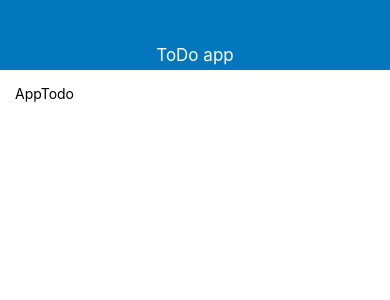
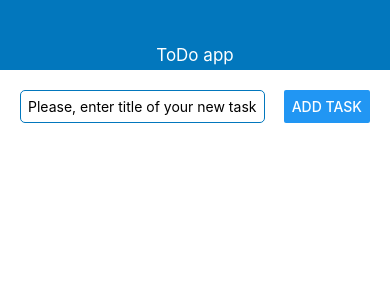
Before and after one commit to vovBorya/todo-list-react-native, a React Native app: screen / in a window 390 px wide. Shown: the top 300 px of the page. Built offline with nearby package versions, Linux system fonts and the light colour scheme.

Commit message:
added base wrapper

```diff
--- a/App.js
+++ b/App.js
@@ -5,15 +5,40 @@ import AddTodo from "./src/components/add-todo";
 
 export default function App() {
 
+  const [ todos, setTodos ] = useState([]);
+
+  const addTodo = (title) => {
+    const newTodo = {
+      id: Date.now().toString(),
+      title,
+      important: false
+    }
+
+    setTodos(prev => [...prev, newTodo])
+
+    console.log(todos)
+  }
+
   return (
-    <View style={styles.container}>
+    <View>
       <Navbar title="ToDo app" />
-      <AddTodo />
+      <View style={styles.container}>
+        <AddTodo addTodo={addTodo} />
+        <View>
+          {
+            todos.map(({ id, title }) => (
+                <Text key={id}>{title}</Text>
+              )
+            )
+          }
+        </View>
+      </View>
     </View>
   );
 }
 
 const styles = StyleSheet.create({
   container: {
+    padding: 20
   },
 });
--- a/src/components/add-todo/add-todo.js
+++ b/src/components/add-todo/add-todo.js
@@ -1,15 +1,55 @@
-import React from 'react';
-import { View, StyleSheet, Text, Button } from 'react-native';
+import React, { useState } from 'react';
+import {
+  View,
+  StyleSheet,
+  Text,
+  Button,
+  TextInput
+} from 'react-native';
 
-const AddTodo = () => (
-  <View style={styles.container}>
-    <Text >AppTodo</Text>
-  </View>
-)
+const AddTodo = ({ addTodo }) => {
+
+  const [ text, setText ] = useState('')
+
+  const onAddedBtnClick = () => {
+    if (text !== '') {
+      addTodo(text);
+    } else alert('Enter title of task')
+  }
+
+  return (
+    <View style={styles.container}>
+      <TextInput
+        style={styles.textInput}
+        placeholder="Please, enter title of your new task"
+        onChangeText={text => setText(text)}
+        defaultValue={text}
+      />
+      <Button
+        style={styles.button}
+        title="Add task"
+        onPress={() => onAddedBtnClick()}
+      />
+    </View>
+  )
+}
 
 const styles = StyleSheet.create({
   container: {
-    margin: 15
+    flexDirection: 'row',
+    justifyContent: 'space-between',
+    alignItems: 'center'
+  },
+  textInput: {
+    width: '70%',
+    padding: 7,
+    borderRadius: 5,
+    borderColor: '#0277bd',
+    borderWidth: 1
+  },
+  button: {
+    borderRadius: 5,
+    borderWidth: 1
   }
 })
 
--- /dev/null
+++ b/src/components/item-list/index.js
@@ -0,0 +1,3 @@
+import ItemList from "./item-list";
+
+export default ItemList
```
Also changed, not shown: src/components/item-list/item-list.js (added, +16 -0 lines), src/components/item-details/index.js (added), src/components/item-details/item-details.js (added).
